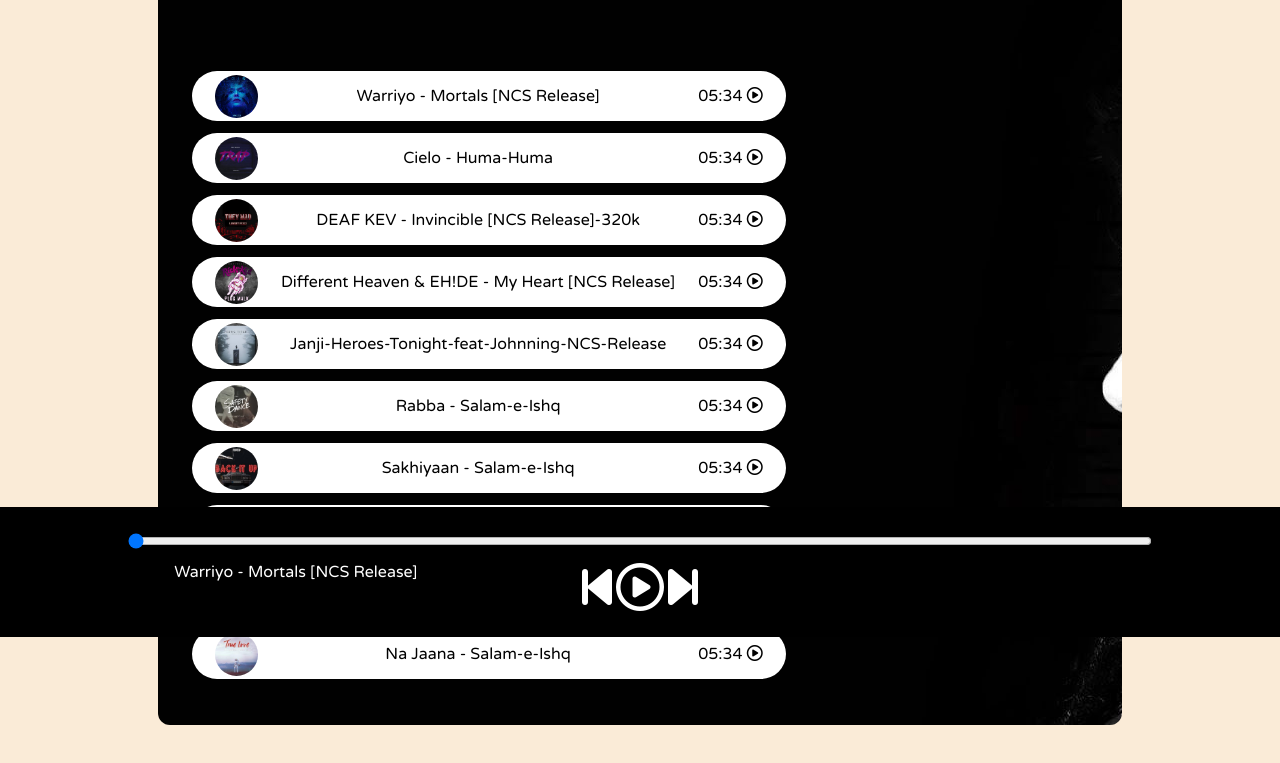
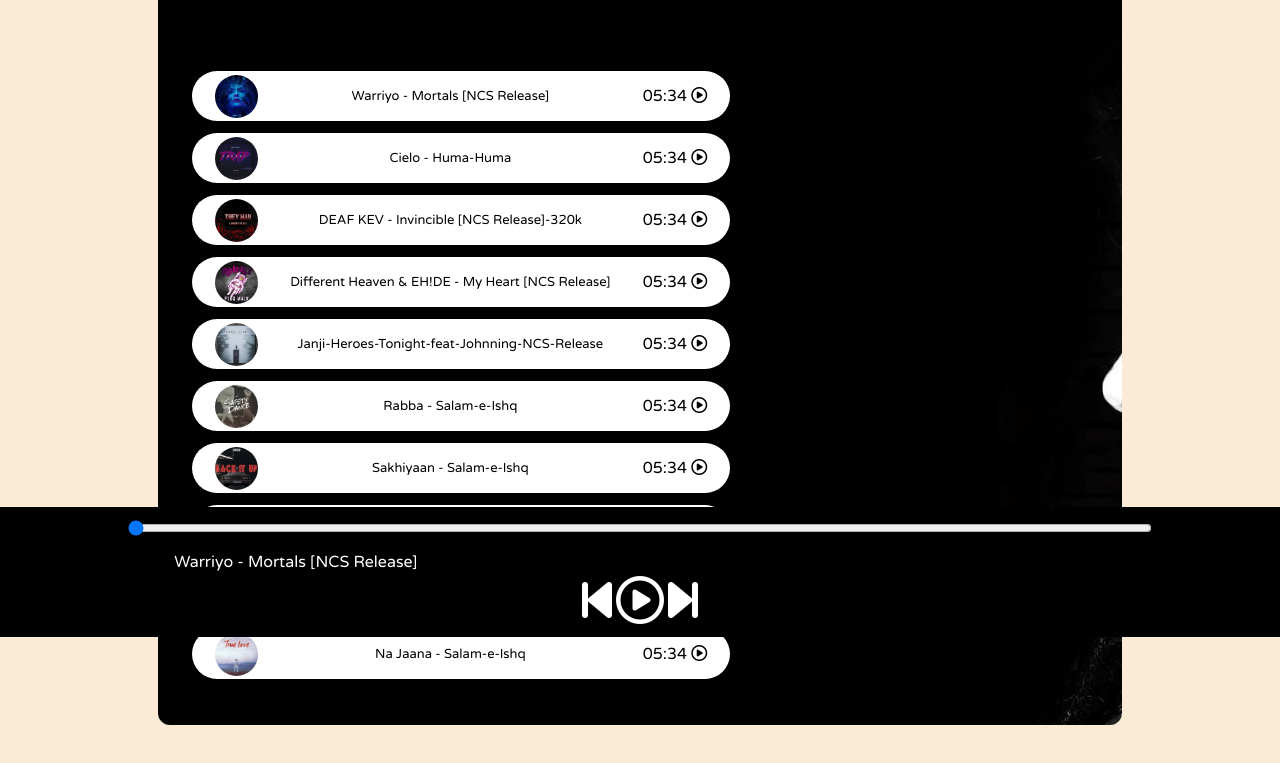
Before and after one commit to Rahuls-Hub/MusicPlayer, a plain HTML site: page index.html in a window 1280 px wide. Shown: the part 163-926 px from the top of the page. Drawn offline with Linux system fonts and the light colour scheme.

Commit message:
fixed footer and changed font-size

```diff
--- a/style.css
+++ b/style.css
@@ -56,7 +56,7 @@ nav ul li
     bottom:0;
     display:flex;
     flex-direction: column;
-    justify-content: center;
+    justify-content: space-around;
     align-items: center;
 
 }
@@ -107,6 +107,7 @@ nav ul li
 .songInfo
 {
     position: absolute;
+    margin-bottom: 20px;
     left: 10vw;
     font-family:  'Varela Round', sans-serif;
 }
@@ -115,16 +116,7 @@ nav ul li
    opacity: 0;
    transition: opacity 0.4s ease-in;
 }
-/* @media screen and (max-width:400)
+span.songName
 {
-
-    .bottom
-    {
-        flex-direction: column;
-    }
-    .songItem
-    {
-        width: 90%;
-        flex-direction: column;
-    }
-} */
+    font-size: 13px;
+}
```
